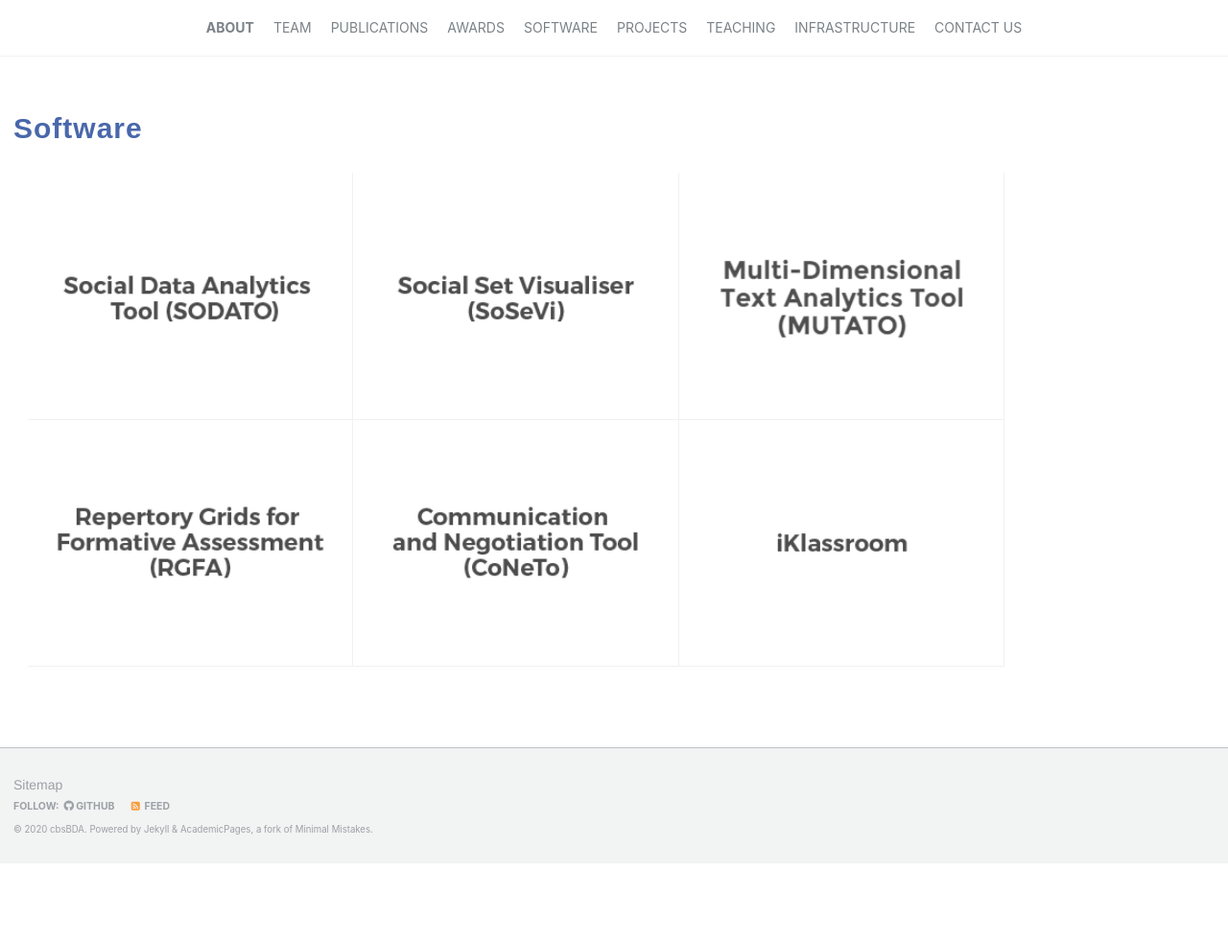
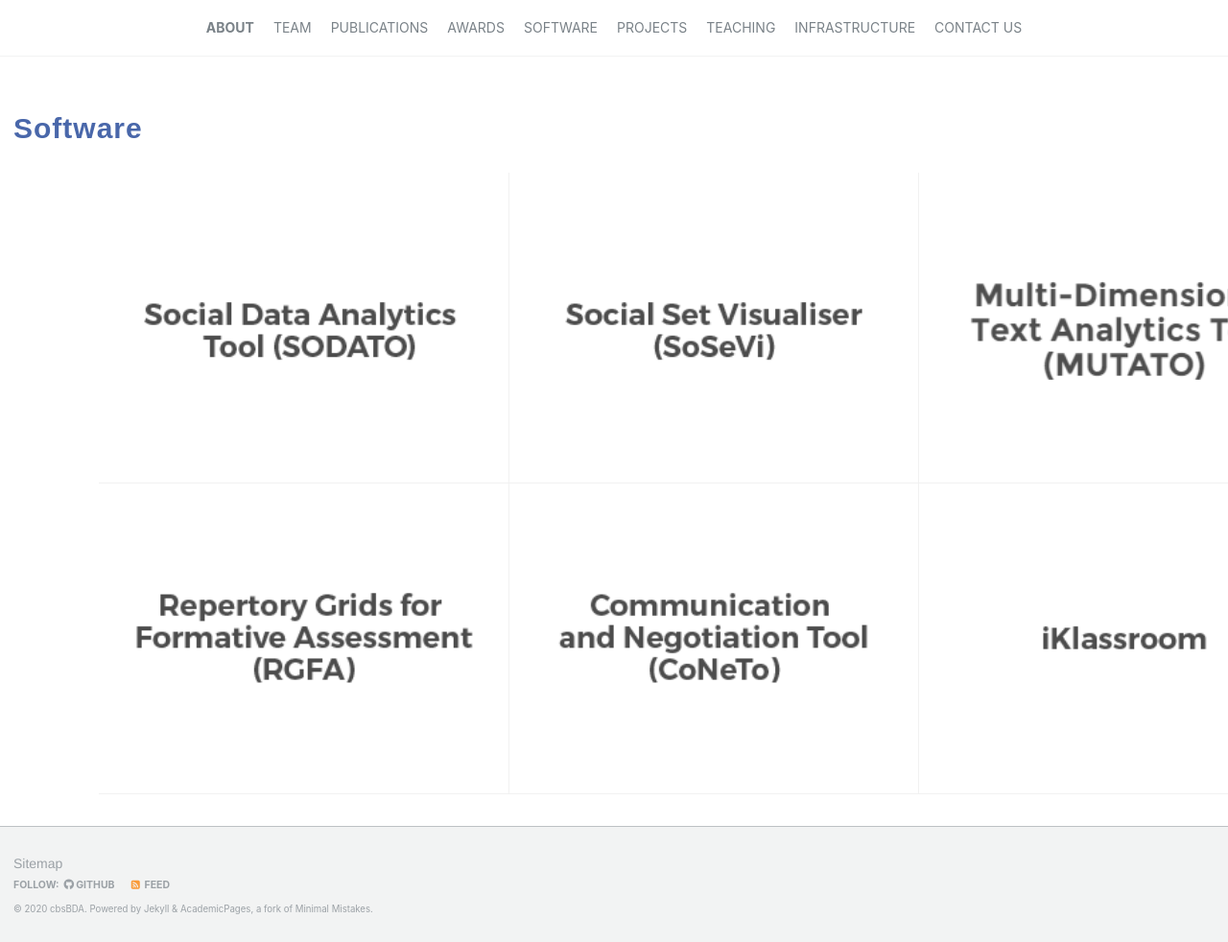
Before and after one commit to cbsBDA/cbsBDA-homepage, a Jekyll site: the page built from _pages/software.md, in a window 1280 px wide. Shown: the whole page at 96% size. Built offline with Jekyll 4.4.1, drawn with Linux system fonts in a browser that asks for light colours; nearby versions of some CDN libraries; before the commit the page ends 900 px from its top, so only the background shows below that.

Commit message:
Update software.md

```diff
--- a/_pages/software.md
+++ b/_pages/software.md
@@ -22,8 +22,8 @@ author_profile: true
       </div>
     </div>
   </div>
-  <div class="container w-100 m-0">
-     <div class="col-lg-10 col-lg-offset-1 m-0">
+  <div class="container w-100 m-0 p-0">
+     <div class="col-lg-10 col-lg-offset-1 p-0 w-100">
     <div id="portfolio">
       <!-- <ul class="portfolio-filter text-center">
         <li><a class="btn btn-default active" href="#" data-filter="*">All Works</a></li>
```
